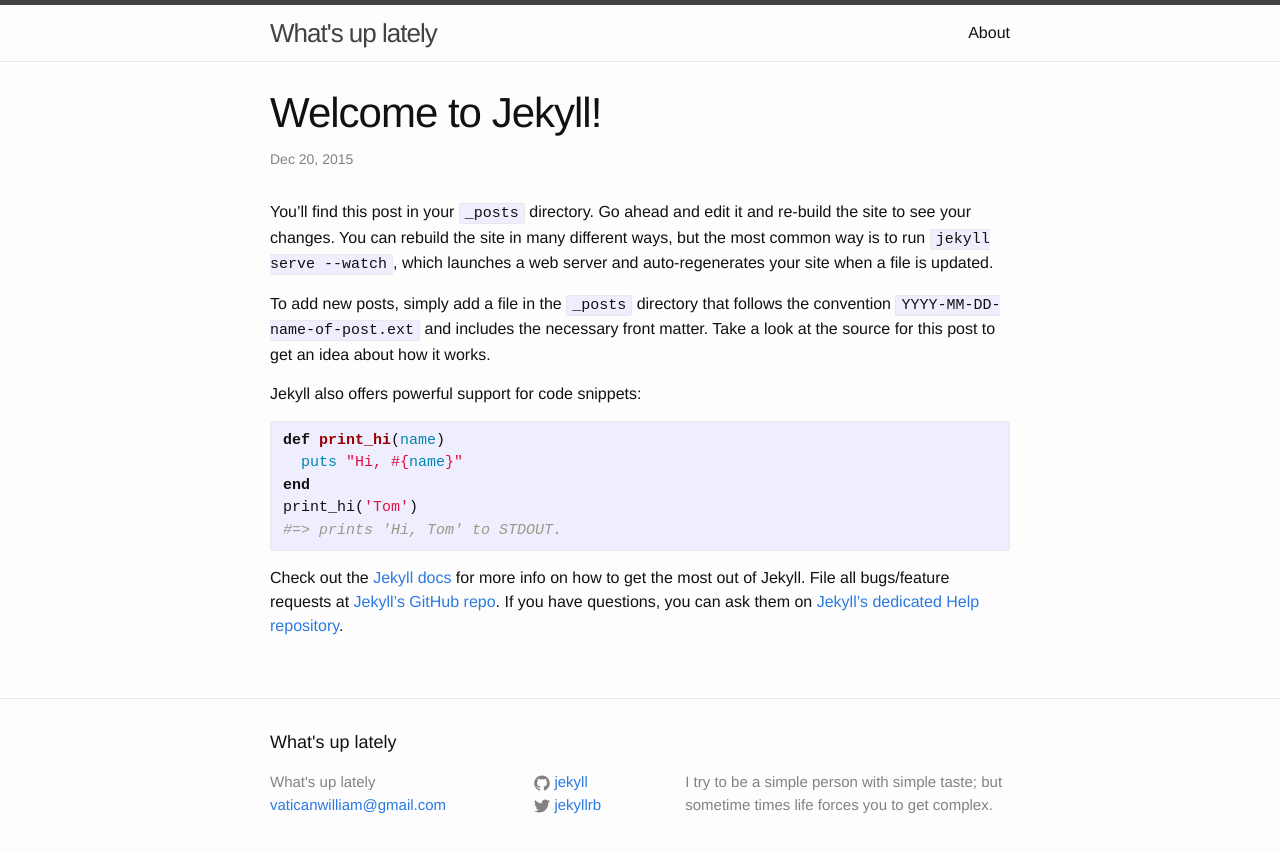
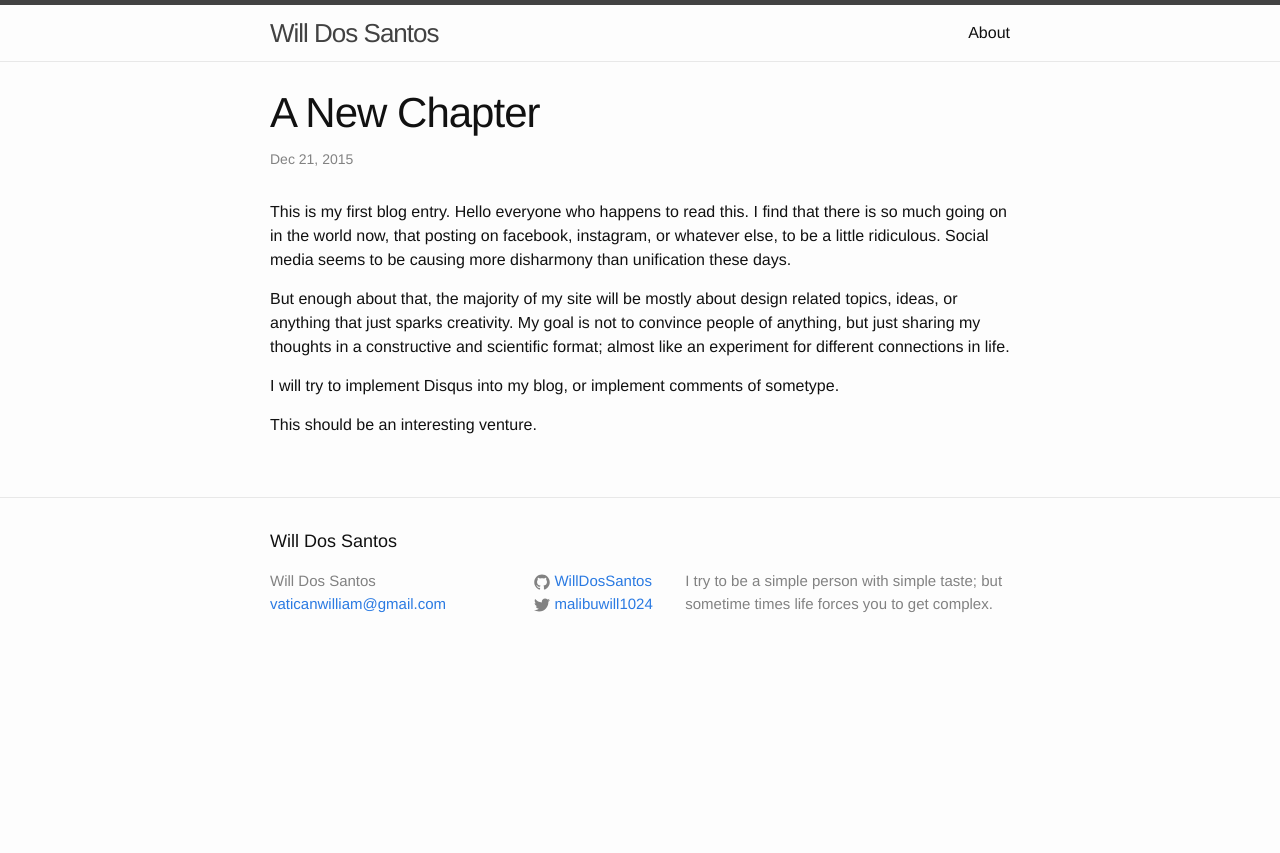
Before and after one commit to WillDosSantos/WillDosSantos.github.io, a Jekyll site: the page built from _posts/2015-12-20-welcome-to-jekyll.markdown, in a window 1280 px wide. Shown: the top 853 px of the page. Built offline with Jekyll 4.4.1, drawn with Linux system fonts in a browser that asks for light colours.

Commit message:
more changes

```diff
--- a/_config.yml
+++ b/_config.yml
@@ -1,11 +1,11 @@
 # Site settings
-title: What's up lately
+title: Will Dos Santos
 email: vaticanwilliam@gmail.com
 description: I try to be a simple person with simple taste; but sometime times life forces you to get complex.
 baseurl: "" # the subpath of your site, e.g. /blog/
 url: "http://yourdomain.com" # the base hostname & protocol for your site
-twitter_username: jekyllrb
-github_username:  jekyll
+twitter_username: malibuwill1024
+github_username:  WillDosSantos
 
 # Build settings
 markdown: kramdown
--- a/_posts/2015-12-20-welcome-to-jekyll.markdown
+++ b/_posts/2015-12-20-welcome-to-jekyll.markdown
@@ -1,25 +1,13 @@
 ---
 layout: post
-title:  "Welcome to Jekyll!"
-date:   2015-12-20 19:39:12
-categories: jekyll update
+title:  "A New Chapter"
+date:   2015-12-21 19:39:12
+categories: thoughts
 ---
-You’ll find this post in your `_posts` directory. Go ahead and edit it and re-build the site to see your changes. You can rebuild the site in many different ways, but the most common way is to run `jekyll serve --watch`, which launches a web server and auto-regenerates your site when a file is updated.
+This is my first blog entry. Hello everyone who happens to read this. I find that there is so much going on in the world now, that posting on facebook, instagram, or whatever else, to be a little ridiculous. Social media seems to be causing more disharmony than unification these days.
 
-To add new posts, simply add a file in the `_posts` directory that follows the convention `YYYY-MM-DD-name-of-post.ext` and includes the necessary front matter. Take a look at the source for this post to get an idea about how it works.
+But enough about that, the majority of my site will be mostly about design related topics, ideas, or anything that just sparks creativity. My goal is not to convince people of anything, but just sharing my thoughts in a constructive and scientific format; almost like an experiment for different connections in life.
 
-Jekyll also offers powerful support for code snippets:
+I will try to implement Disqus into my blog, or implement comments of sometype.
 
-{% highlight ruby %}
-def print_hi(name)
-  puts "Hi, #{name}"
-end
-print_hi('Tom')
-#=> prints 'Hi, Tom' to STDOUT.
-{% endhighlight %}
-
-Check out the [Jekyll docs][jekyll] for more info on how to get the most out of Jekyll. File all bugs/feature requests at [Jekyll’s GitHub repo][jekyll-gh]. If you have questions, you can ask them on [Jekyll’s dedicated Help repository][jekyll-help].
-
-[jekyll]:      http://jekyllrb.com
-[jekyll-gh]:   https://github.com/jekyll/jekyll
-[jekyll-help]: https://github.com/jekyll/jekyll-help
+This should be an interesting venture.
```
Also changed, not shown: 8 other files.
